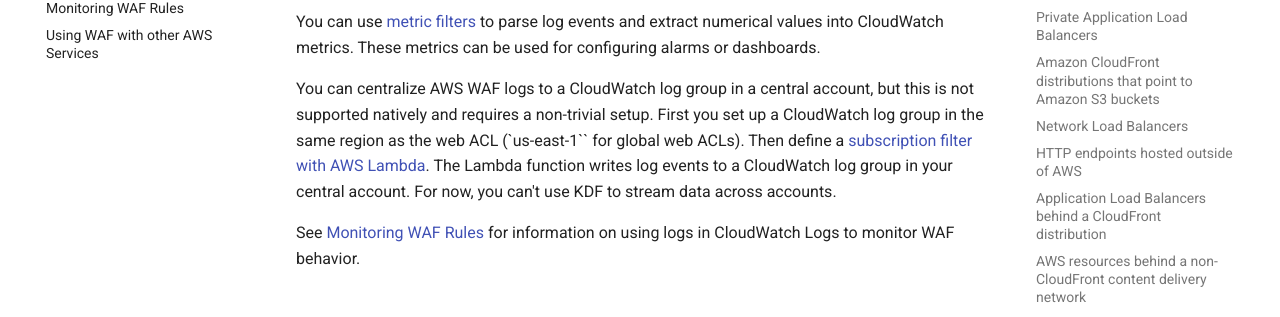
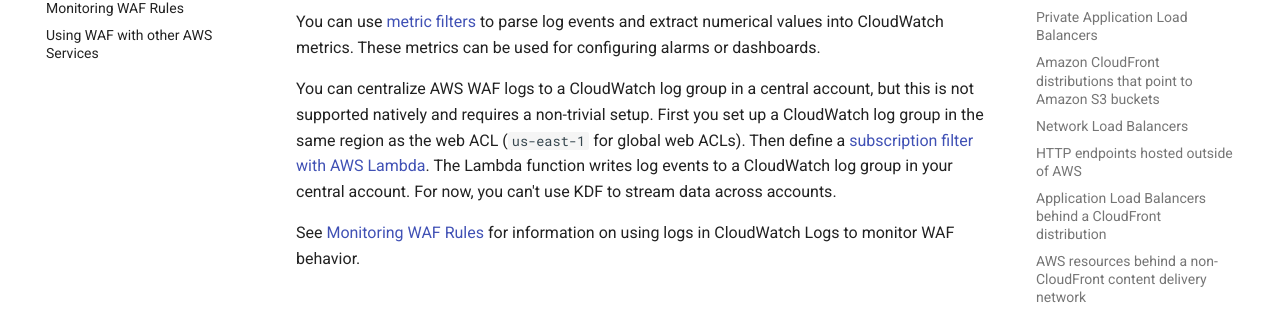
Before and after one commit to aws/aws-security-services-best-practices, an MkDocs documentation site: the page built from docs/en/guides/waf/prerequisites/docs/index.md, in a window 1280 px wide and 900 px high, scrolled down 6769 px. Shown: the part 181-498 px from the top of the window. Built offline with MkDocs 1.6.1 and Material for MkDocs 9.7.7, drawn with Linux system fonts in a browser that asks for light colours; comment, search, counter and statistics services are not loaded; some of the changed text lies outside the part shown.

Commit message:
Fix typos

```diff
--- a/docs/en/guides/waf/prerequisites/docs/index.md
+++ b/docs/en/guides/waf/prerequisites/docs/index.md
@@ -89,7 +89,7 @@
 
 You can use [metric filters](https://docs.aws.amazon.com/AmazonCloudWatch/latest/logs/MonitoringLogData.html) to parse log events and extract numerical values into CloudWatch metrics. These metrics can be used for configuring alarms or dashboards.
 
-You can centralize AWS WAF logs to a CloudWatch log group in a central account, but this is not supported natively and requires a non-trivial setup. First you set up a CloudWatch log group in the same region as the web ACL (`us-east-1`` for global web ACLs). Then define a [subscription filter with AWS Lambda](https://docs.aws.amazon.com/AmazonCloudWatch/latest/logs/SubscriptionFilters.html#LambdaFunctionExample). The Lambda function writes log events to a CloudWatch log group in your central account. For now, you can't use KDF to stream data across accounts.
+You can centralize AWS WAF logs to a CloudWatch log group in a central account, but this is not supported natively and requires a non-trivial setup. First you set up a CloudWatch log group in the same region as the web ACL (`us-east-1` for global web ACLs). Then define a [subscription filter with AWS Lambda](https://docs.aws.amazon.com/AmazonCloudWatch/latest/logs/SubscriptionFilters.html#LambdaFunctionExample). The Lambda function writes log events to a CloudWatch log group in your central account. For now, you can't use KDF to stream data across accounts.
 
 See [Monitoring WAF Rules](../../monitoring-waf-rules/docs/) for information on using logs in CloudWatch Logs to monitor WAF behavior.
 
```
Also changed, not shown: other parts of docs/en/guides/waf/prerequisites/docs/index.md (+2 -2 lines).
